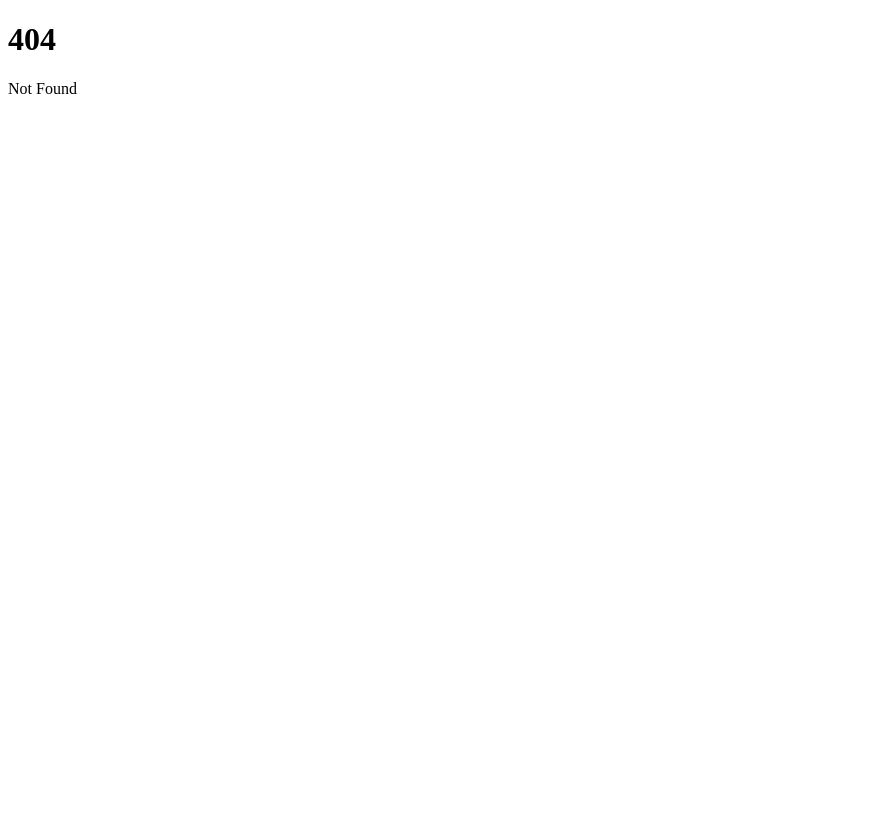
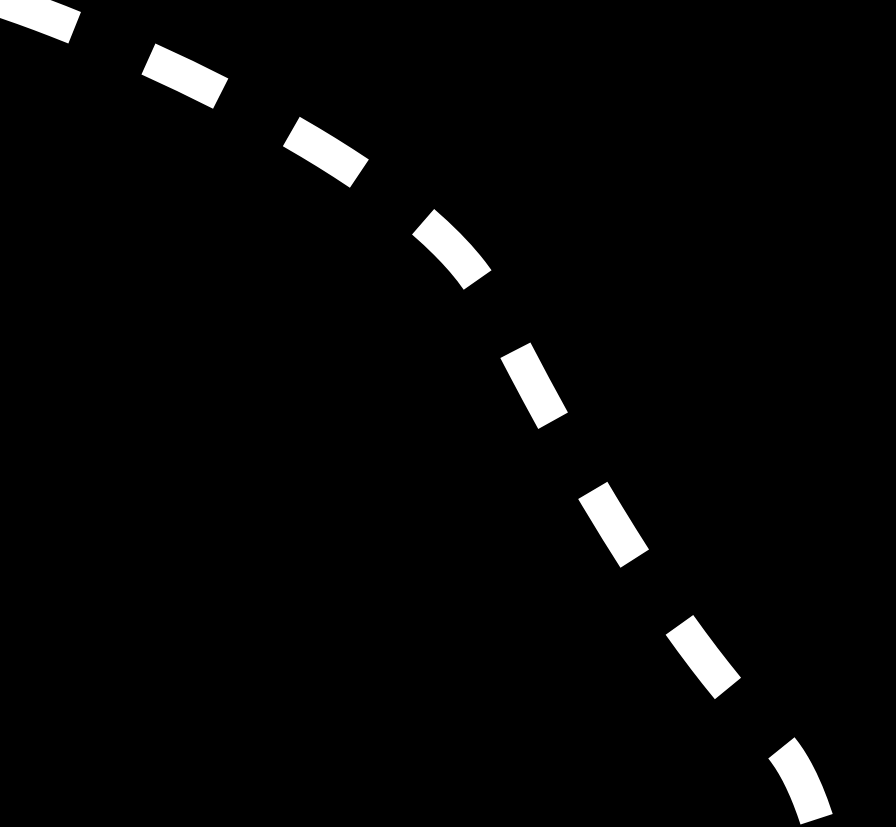
Before and after one commit to OverLey42/personal-website, a SvelteKit app: page /lines in a window 1280 px wide. Before the commit this address had no page. Shown: the top 827 px of the page, without its empty margins (0-896 px from the left). Before the commit the page ends 800 px from the top, so only its background shows below. Built offline with nearby package versions, Linux system fonts and the light colour scheme.

Commit message:
Fix for deno deploy and page changes

```diff
--- a/src/routes/+page.svelte
+++ b/src/routes/+page.svelte
@@ -8,6 +8,7 @@
 <div class="social flex justify-center mt-24">
 	<div class="social-child flex flex-wrap outline outline-offset-8 rounded-xl text-center p-10 m-16">
 		<div class="flex-grow">
+			<h1>GitHub</h1>
 			<div class="github outline p-7 justify-center rounded-xl shadow-lg flex items-center space-x-4 m-4 min-w-[200px] w-auto">
 				<div class="shrink-0">
 				  <img class="rounded-full h-12 w-12" src="https://avatars.githubusercontent.com/u/73314792?v=4" alt="ChitChat Logo">
@@ -20,6 +21,7 @@
 		</div>
 
 		<div class="flex-grow">
+			<h1>GitHub</h1>
 			<div class="github outline p-7 justify-center rounded-xl shadow-lg flex items-center space-x-4 m-4 min-w-[200px] w-auto">
 				<div class="shrink-0">
 				  <img class="rounded-full h-12 w-12" src="https://avatars.githubusercontent.com/u/73314792?v=4" alt="ChitChat Logo">
@@ -32,6 +34,7 @@
 		</div>
 
 		<div class="flex-grow">
+			<h1>GitHub</h1>
 			<div class="github outline p-7 justify-center rounded-xl shadow-lg flex items-center space-x-4 m-4 min-w-[200px] w-auto">
 				<div class="shrink-0">
 				  <img class="rounded-full h-12 w-12" src="https://avatars.githubusercontent.com/u/73314792?v=4" alt="ChitChat Logo">
@@ -44,6 +47,7 @@
 		</div>
 
 		<div class="flex-grow">
+			<h1>GitHub</h1>
 			<div class="github outline p-7 justify-center rounded-xl shadow-lg flex items-center space-x-4 m-4 min-w-[200px] w-auto">
 				<div class="shrink-0">
 				  <img class="rounded-full h-12 w-12" src="https://avatars.githubusercontent.com/u/73314792?v=4" alt="ChitChat Logo">
--- /dev/null
+++ b/src/routes/lines/+page.svelte
@@ -0,0 +1,34 @@
+<script>
+	import { onMount } from 'svelte'
+    import anime from "animejs";
+    import "../../styles.css"
+	import "../../app.css";
+
+
+    onMount(()=> {
+        anime({
+            targets: '.path',
+			pathLength: 2000,
+			opacity: 10,
+			duration: 500000,
+			delay: 200,
+			easing: 'easeOutElastic(-1, -.6)'
+        });
+    });
+</script>
+
+<svg class="svgContainer" viewBox="-67.167 -38.065 113.219 582.766" width>
+    <path class="path" style="fill: none; stroke: rgb(255, 255, 255); stroke-width: 3px;" d="M -67.167 -38.065 C -55.461 -34.163 -29.316 -22.467 -23.802 -11.438 C -17.626 0.913 -8.094 17.964 1.304 27.363 C 7.741 33.799 7.09 53.69 14.238 60.838 C 26.301 72.901 17.887 99.786 27.932 114.854 C 35.755 126.588 28.899 147.117 36.301 158.219 C 40.393 164.358 34.939 181.202 39.344 185.607 C 43.465 189.729 41.626 204.934 41.626 211.474 C 41.626 232.127 43.909 251.598 43.909 273.098 C 43.909 292.663 50.01 327.084 41.626 343.852 C 39.485 348.135 43.217 358.653 39.344 360.589 C 35.751 362.386 37.308 389.89 34.018 394.825 C 29.528 401.561 35.095 418.094 29.454 423.735 C 23.174 430.014 28.346 447.666 21.846 454.166 C 7.459 468.553 14.409 502.686 -0.217 517.312 C -4.315 521.41 -8.053 544.701 -12.39 544.701"/>
+</svg>
+
+<h1 class="test">Test</h1>
+
+<style>
+.svgContainer {
+    position: absolute;
+}
+
+.path {
+  stroke-dasharray: 10;
+}
+</style>
--- a/svelte.config.js
+++ b/svelte.config.js
@@ -1,4 +1,4 @@
-import adapter from '@sveltejs/adapter-auto';
+import adapter from 'svelte-adapter-deno';
 import preprocess from 'svelte-preprocess';
 
 
```
